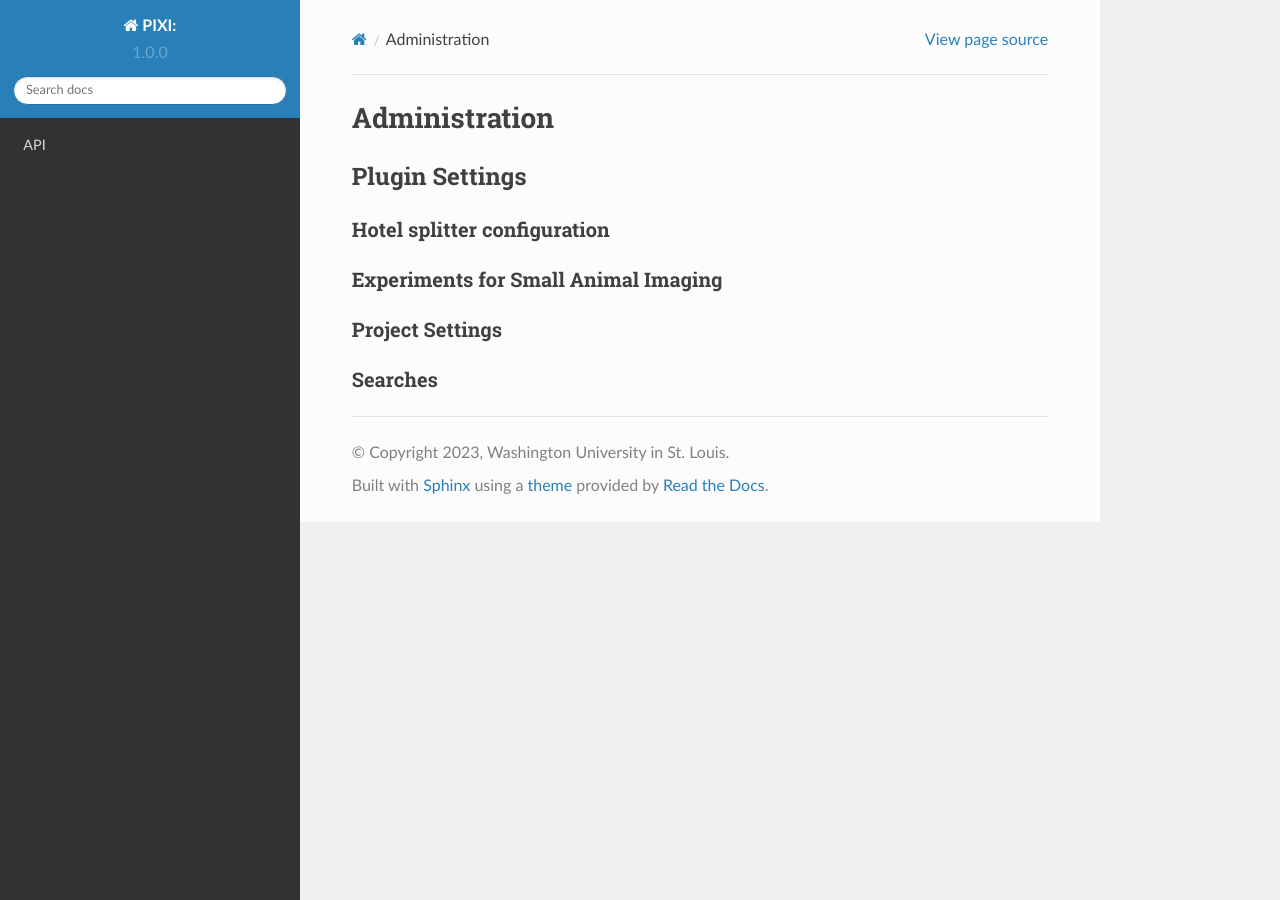
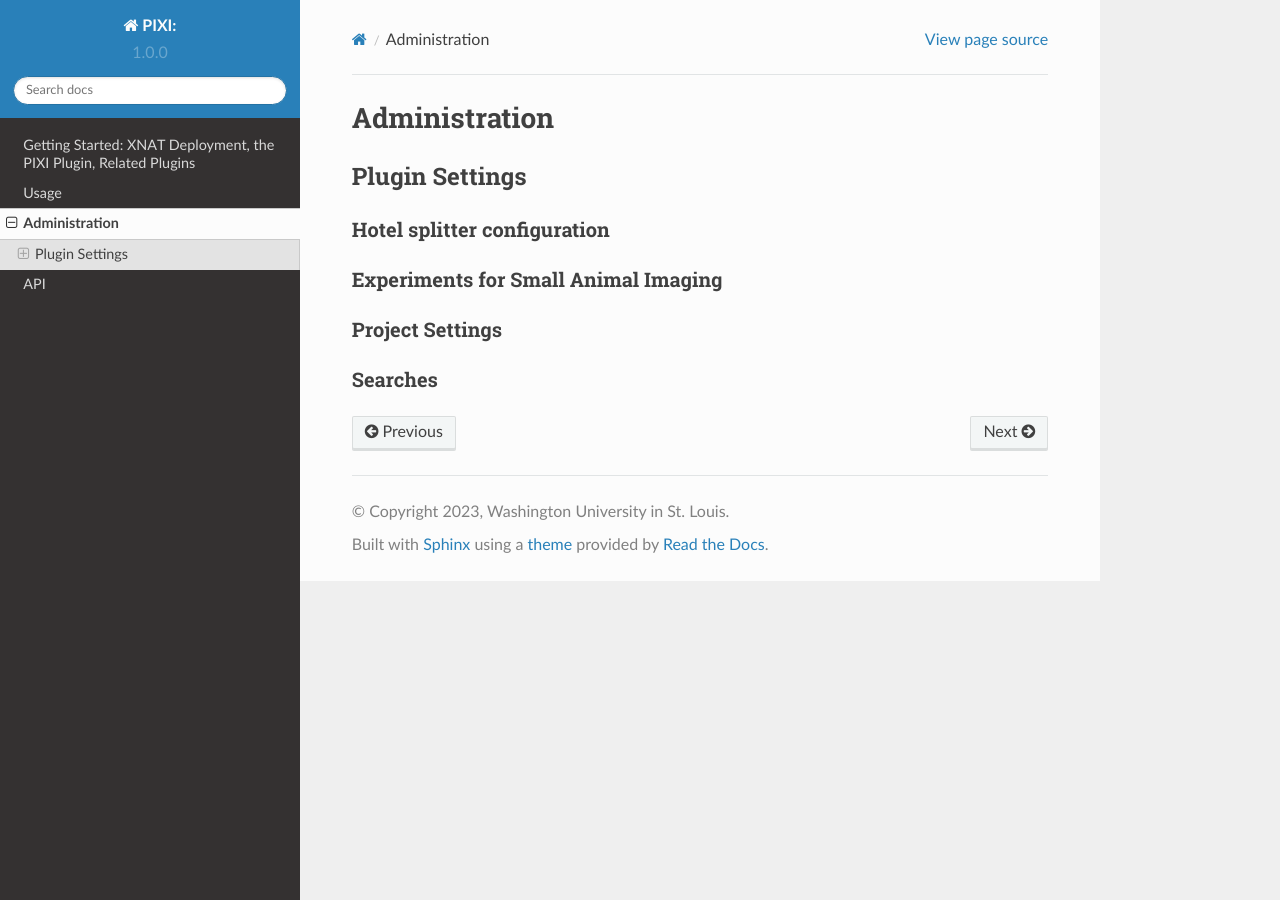
Before and after one commit to preclinical-imaging/documentation, a Sphinx documentation site: the page built from docs/source/administration.rst, in a window 1280 px wide. Built offline with Sphinx 7.4.7 and the Read the Docs theme 2.0.0, drawn with Linux system fonts in a browser that asks for light colours; pages that are not in the unit, such as notebooks, are missing from menus.

```diff
--- a/docs/source/index.rst
+++ b/docs/source/index.rst
@@ -9,7 +9,7 @@ Contents
 
 .. toctree::
 
-   Getting Started
-   Usage
-   Administration
+   getting_started
+   usage
+   administration
    api
```
